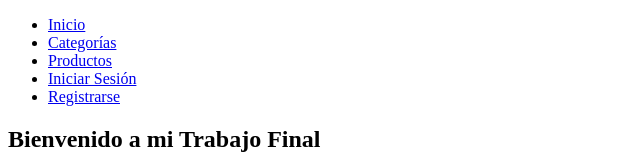
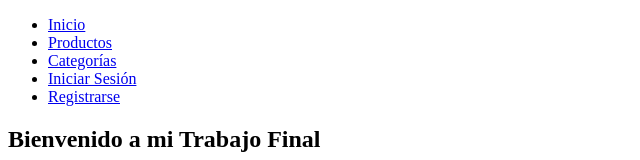
Before and after one commit to NicoARamirez/trabajo-final-react, a React (Vite) app: page / in a window 1280 px wide. Shown: the top 160 px of the page, without its empty margins (0-640 px from the left). Built offline with nearby package versions, Linux system fonts and the light colour scheme.

Commit message:
header fix

```diff
--- a/src/components/Header.jsx
+++ b/src/components/Header.jsx
@@ -13,10 +13,10 @@ const Header = () => {
             <Link to="/">Inicio</Link>
           </li>
           <li>
-            <Link to="/categories">Categorías</Link>
+            <Link to="/products">Productos</Link>
           </li>
           <li>
-            <Link to="/products">Productos</Link>
+            <Link to="/categories">Categorías</Link>
           </li>
           {user ? (
             <li>
```
